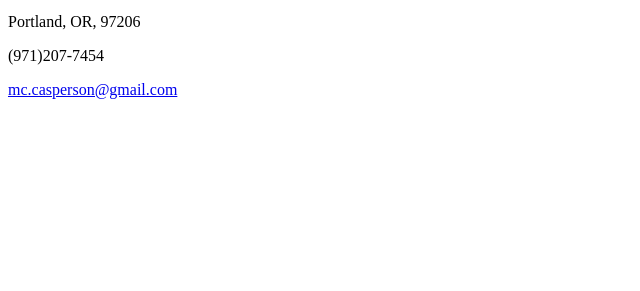
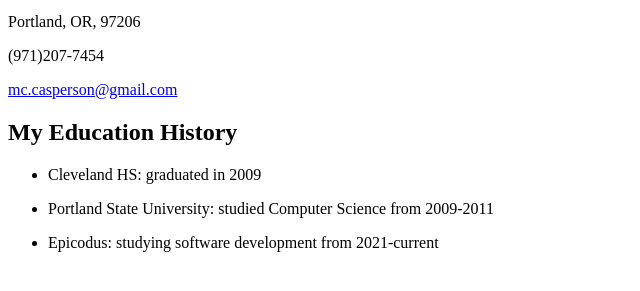
Before and after one commit to catperso/basic-resume, a plain HTML site: page index.html in a window 1280 px wide. Shown: the part 101-392 px from the top of the page, without its empty margins (0-640 px from the left). Drawn offline with Linux system fonts and the light colour scheme.

Commit message:
add education history

```diff
--- a/index.html
+++ b/index.html
@@ -5,12 +5,26 @@
   <title>my fake resume</title>
 </head>
 <body>
-  <div class="intro">
+  <div class="aboutme">
     <h1>Matt Casperson</h1>
     <p>5527 SE 72nd Ave</p>
     <p>Portland, OR, 97206</p>
     <p>(971)207-7454</p>
     <p><a href="mailto:mc.casperson@gmail.com">mc.casperson@gmail.com</a></p>
   </div>
+  <div class="education">
+    <h2>My Education History</h2>
+    <ul>
+      <li><p><span class="important">Cleveland HS</span>: graduated in 2009</p></li>
+      <li><p><span class="important">Portland State University</span>: studied Computer Science from 2009-2011</p></li>
+      <li><p><span class="important">Epicodus</span>: studying software development from 2021-current</p></li>
+    </ul>
+  </div>
+  <div class="employment">
+
+  </div>
+  <div class="skills">
+
+  </div>
 </body>
 </html>
```
